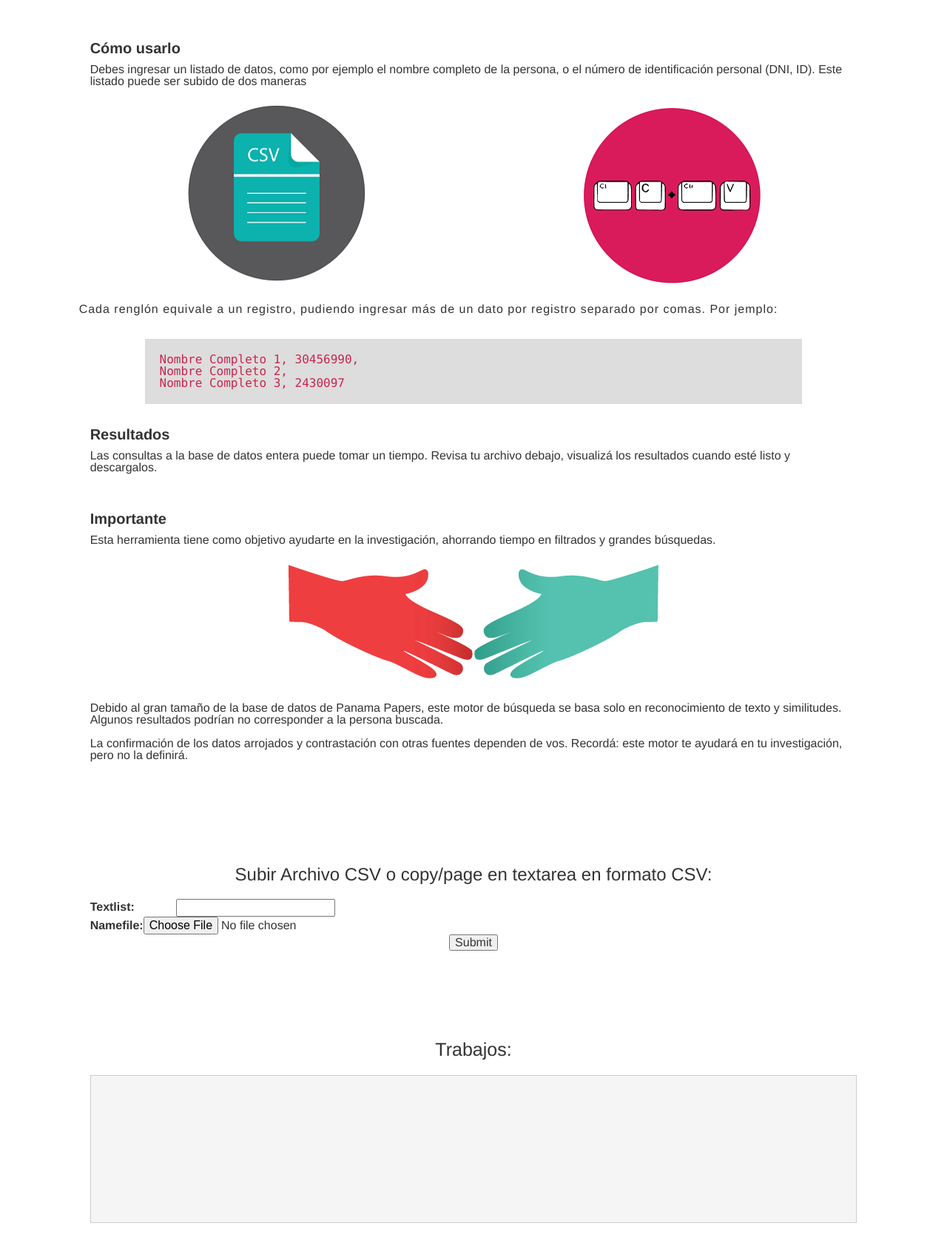
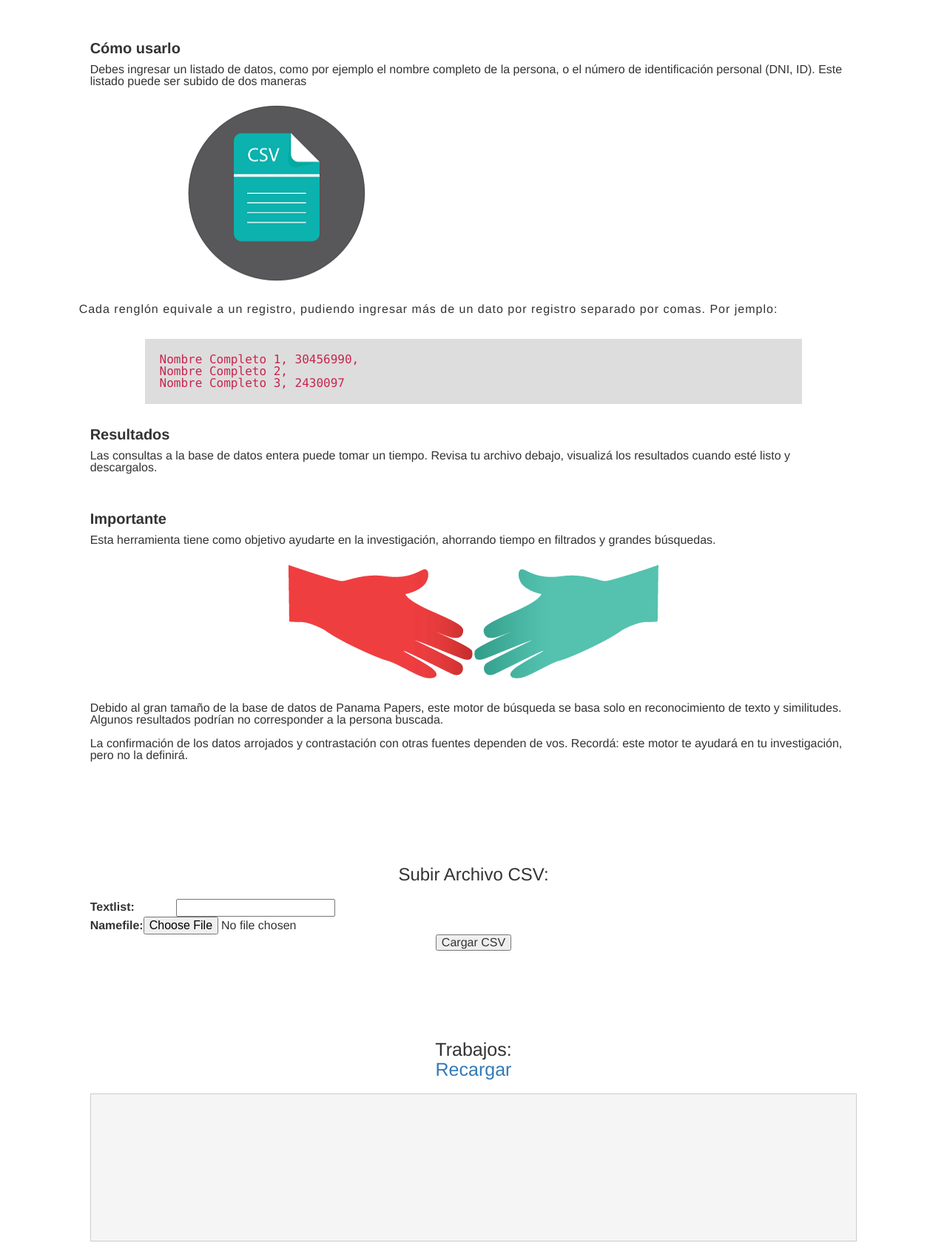
Before and after one commit to martinszy/panamasearch, a Django app: page / in a window 1280 px wide. Shown: the part 442-2141 px from the top of the page at 74% size. Before the commit the page ends 2095 px from the top, so only its background shows below. Run offline with Django 3.2, Linux system fonts and the light colour scheme; data that the repository does not hold is empty; some libraries are stand-ins or nearby versions; some web fonts are replaced.

Commit message:
Elimino copypaste

```diff
--- a/uploadcsv/models.py
+++ b/uploadcsv/models.py
@@ -8,11 +8,10 @@ class Namelist(models.Model):
     upload_date = models.DateField(auto_now=True)
     done_date = models.DateField(null=True)
     namefile = models.FileField(upload_to="uploadcsv/static/")
-    textlist = models.TextField(null=True,blank=True)
     donefile = models.TextField(null=True)
     status = models.TextField()
 
 class NamelistForm(forms.ModelForm):
     class Meta:
         model = Namelist
-        fields = ['namefile', 'textlist']
+        fields = ['namefile']
--- a/uploadcsv/templates/index.html
+++ b/uploadcsv/templates/index.html
@@ -75,7 +75,6 @@
                                     <img class="imgCsv" src="{% static 'img/imgcsv1.png'%}" alt="" width="250px" height="250px">
                         </div>
                         <div class="col-md-6">
-                                    <img class="imgCsv" src="{% static 'img/imgcsv2.png' %}" alt="" width="250px" height="250px">
                         </div>
                   </div>
                   </div>
@@ -126,13 +125,13 @@
 
                 <form method="post" id="formulario" enctype="multipart/form-data" action="/">
                     <div class="col-sm-12">
-                        <h1>Subir Archivo CSV o copy/page en textarea en formato CSV:</h1>
+                        <h1>Subir Archivo CSV:</h1>
                         {% csrf_token %}
                         <table>
                           {{ form }}
 
                         </table>
-                      <input type="submit">
+                      <input type="submit" value="Cargar CSV">
 
                     </div>
                 </form>
@@ -148,7 +147,7 @@
 
 
               <div id="contResp" class="contPage col-sm-12">
-                  <div id="titulo"><h1>Trabajos:</h1></div>
+                  <div id="titulo"><h1>Trabajos:</h1><a href="/#resultstable" onclick="window.location.reload()">Recargar</a></div>
                   <div id="resultado">
                     {% if resultado %}
                     {{ resultado }}
```
